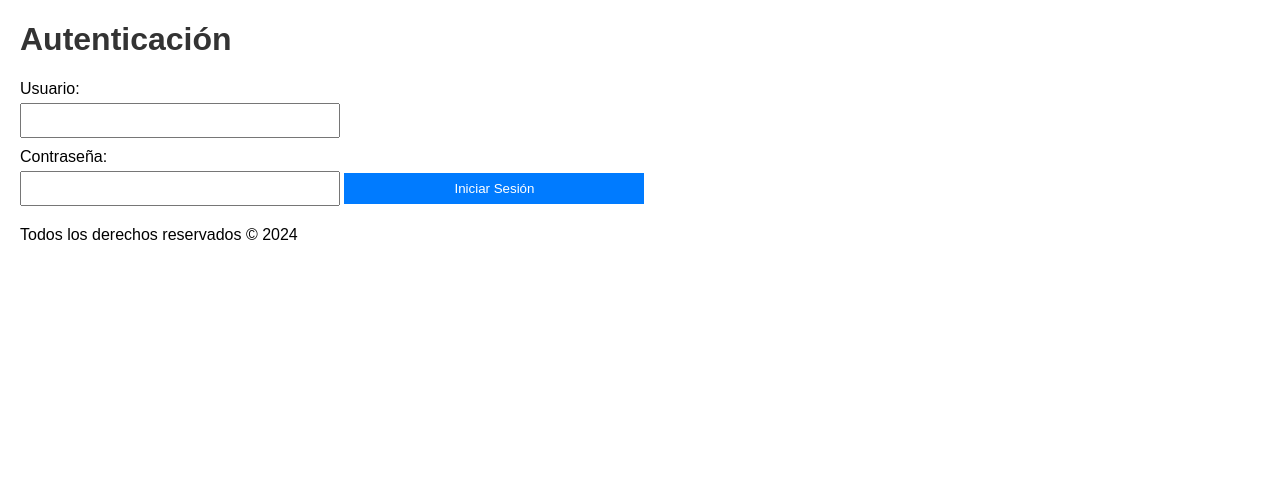
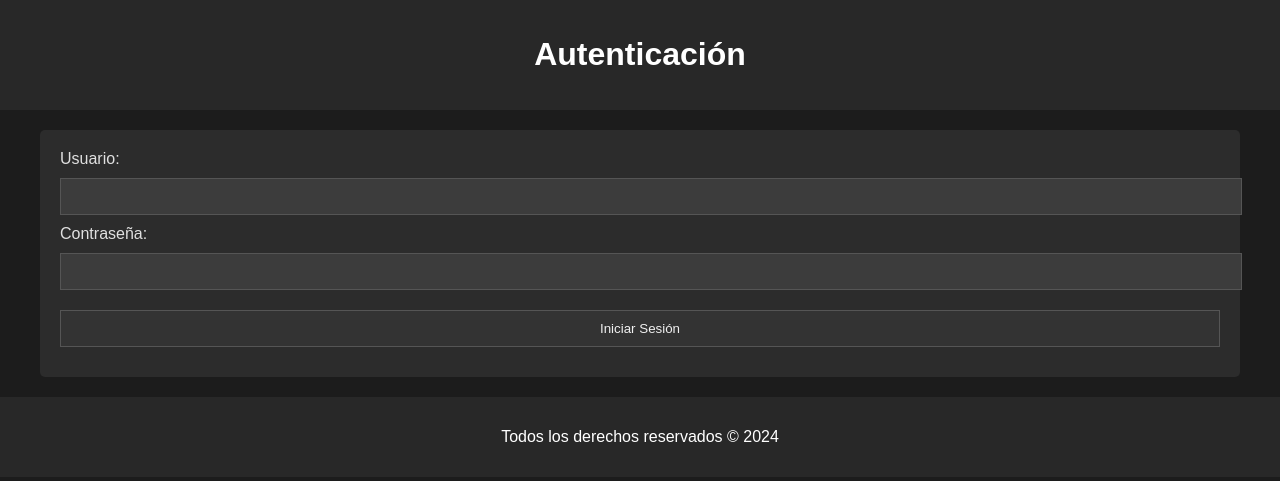
Before and after one commit to UNO-s-Turistas/Equipo-2, a PHP site: page /auth.php in a window 1280 px wide. Shown: the top 481 px of the page. Run offline with PHP 8.4, Linux system fonts and the light colour scheme.

Commit message:
Update styles.css

```diff
--- a/styles.css
+++ b/styles.css
@@ -1,43 +1,81 @@
 body {
+    background-color: #1c1c1c; /* Fondo oscuro */
+    color: #e0e0e0; /* Color de texto claro */
     font-family: Arial, sans-serif;
-    margin: 20px;
+    margin: 0;
+    padding: 0;
 }
 
-h1 {
-    color: #333;
+header, footer {
+    background-color: #282828; /* Fondo de cabecera y pie de página */
+    color: #ffffff;
+    text-align: center;
+    padding: 15px 0;
 }
 
-form {
-    margin-bottom: 20px;
+.container {
+    margin: 0 auto;
+    padding: 20px;
+    max-width: 1200px;
 }
 
-label {
-    display: block;
-    margin-top: 10px;
-}
-
-input[type="text"],
-input[type="password"],
-input[type="email"],
-input[type="submit"] {
-    padding: 8px;
-    margin-top: 5px;
-    width: 100%;
-    max-width: 300px;
-}
-
-input[type="submit"] {
-    background-color: #007BFF;
-    color: white;
-    border: none;
+button, input[type="submit"] {
+    background-color: #333; /* Fondo oscuro de botones */
+    color: #f0f0f0; /* Texto claro en botones */
+    border: 1px solid #555;
+    padding: 10px 20px;
     cursor: pointer;
 }
 
-input[type="submit"]:hover {
-    background-color: #0056b3;
+button:hover, input[type="submit"]:hover {
+    background-color: #555; /* Efecto hover */
 }
 
-#results,
-#reservations {
-    margin-top: 20px;
+a {
+    color: #b0b0b0; /* Color claro para enlaces */
+    text-decoration: none;
 }
+
+a:hover {
+    color: #ffffff; /* Color de enlace al pasar el ratón */
+}
+
+/* Estilos adicionales para formularios, tablas, etc. */
+form {
+    background-color: #2c2c2c;
+    padding: 20px;
+    border-radius: 5px;
+}
+
+input, select, textarea {
+    width: 100%;
+    padding: 10px;
+    margin: 10px 0;
+    background-color: #3c3c3c;
+    color: #d0d0d0;
+    border: 1px solid #555;
+}
+
+table {
+    width: 100%;
+    border-collapse: collapse;
+}
+
+th, td {
+    padding: 15px;
+    text-align: left;
+    border-bottom: 1px solid #444;
+}
+
+th {
+    background-color: #333;
+    color: #ffffff;
+}
+
+tr:nth-child(even) {
+    background-color: #2e2e2e;
+}
+
+tr:hover {
+    background-color: #444;
+}
```
